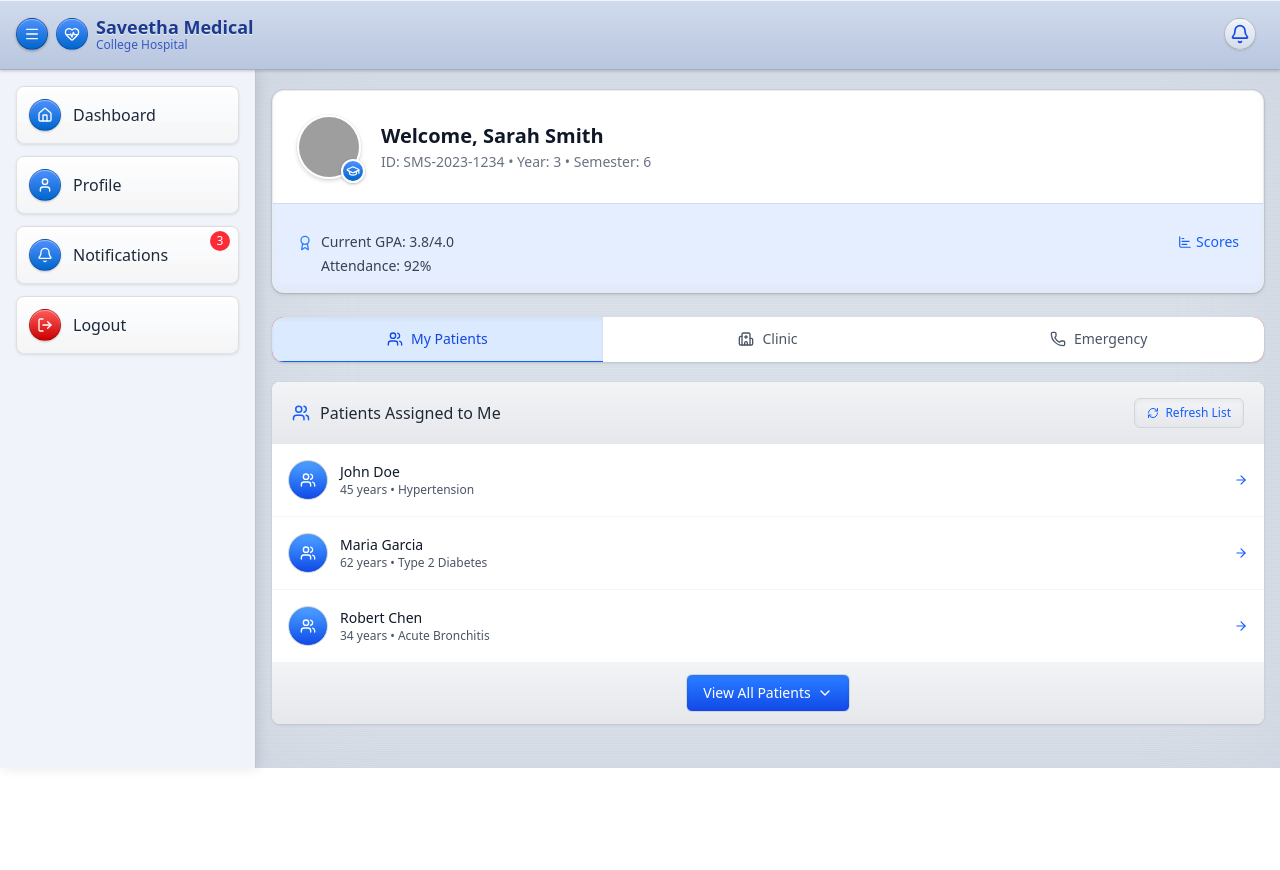
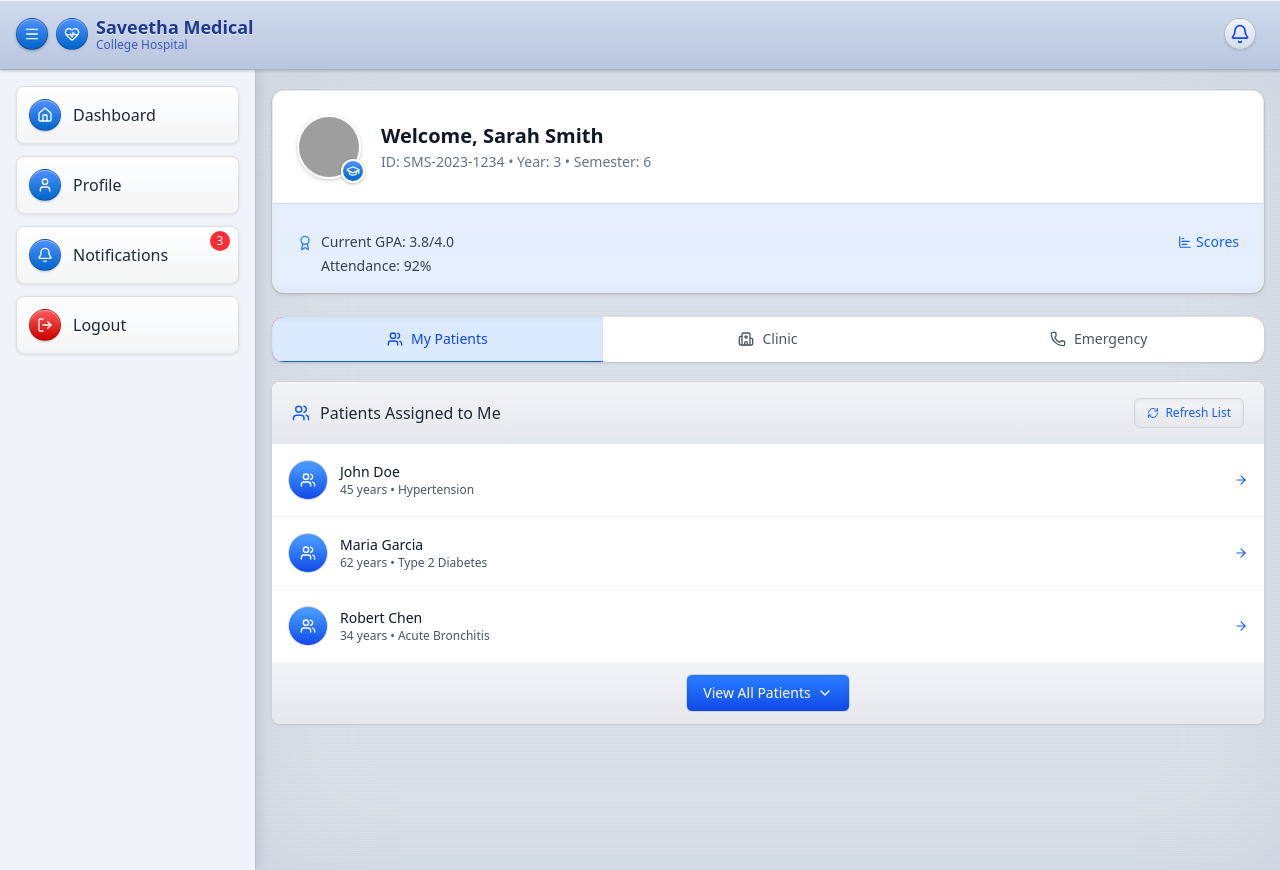
Before and after one commit to Mukunthan-A-R/simats-medical-client, a React (Vite) app: page /student/dashboard/1 in a window 1280 px wide. Before the commit the page ends 800 px from the top, so only its background shows below. Built offline with nearby package versions, Linux system fonts and the light colour scheme; grey boxes are pictures that could not be loaded.

Commit message:
student profile datas

```diff
--- a/src/pages/student/StudentDashboard.jsx
+++ b/src/pages/student/StudentDashboard.jsx
@@ -10,7 +10,7 @@ const StudentDashboard = () => {
   const [scoresTab, setScoresTab] = useState(false);
 
   return (
-    <div className="px-4 py-5 max-w-6xl mx-auto w-full">
+    <div className="flex flex-col min-h-screen px-4 py-5 max-w-6xl mx-auto w-full ">
       <StudentDashboardProfile
         setScoresTab={() => setScoresTab(!scoresTab)}
       ></StudentDashboardProfile>
--- a/src/pages/student/StudentProfile.jsx
+++ b/src/pages/student/StudentProfile.jsx
@@ -6,7 +6,7 @@ import PersonEmergencyContactInfo from "../../components/PersonEmergencyContactI
 
 export default function StudentProfileScreen() {
   return (
-    <div className="px-4 py-5 max-w-6xl mx-auto w-full">
+    <div className="px-4 py-5 max-w-6xl mx-auto flex flex-col min-h-screen w-full">
       <div className="flex flex-col sm:flex-row gap-4 sm:gap-8">
         <div className="flex-1 sm:pb-6 ">
           {/* Profile Header */}
```
